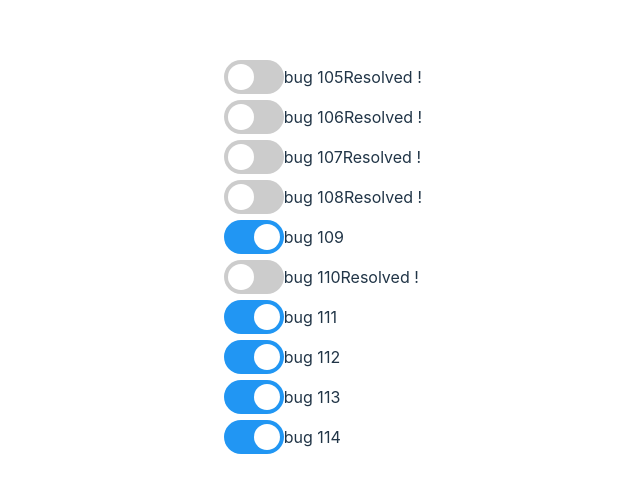
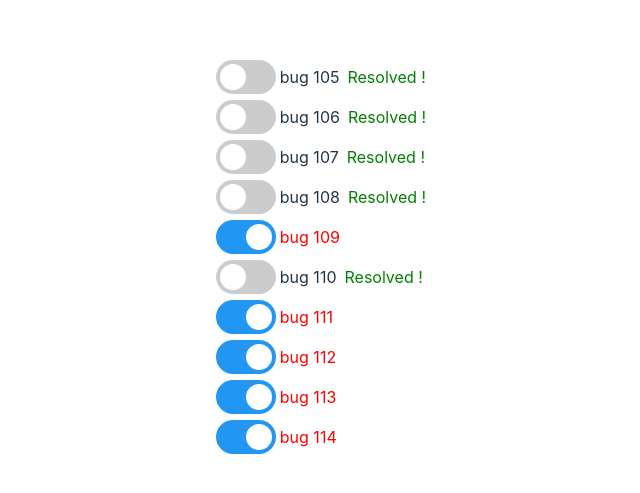
Before and after one commit to AnthonyDeplanque/troll-selectors, a React (Vite) app: page / in a window 1280 px wide. Shown: the part 143-636 px from the top of the page, without its empty margins (317-957 px from the left). Built offline with nearby package versions, Linux system fonts and the light colour scheme.

Commit message:
prettier css

```diff
--- a/src/assets/switch.css
+++ b/src/assets/switch.css
@@ -3,6 +3,10 @@
   display: flex;
   flex-direction: row;
   align-items: center;
+}
+
+.switch-box>span {
+  padding: 4px;
 }
 
 .switch {
@@ -64,3 +68,11 @@ input:checked+.slider:before {
 .slider.round:before {
   border-radius: 50%;
 }
+
+.ok {
+  color: green;
+}
+
+.ko {
+  color: red
+}
--- a/src/components/Selector.tsx
+++ b/src/components/Selector.tsx
@@ -19,8 +19,8 @@ const Selector = (props: SelectorProps) => {
       <input type="checkbox" checked={toggle} onChange={setToggle} />
       <span className="slider round"></span>
     </label>
-    <span>{label}</span>
-    {!toggle ? <span>Resolved !</span> : ""}
+    <span className={toggle ? "ko" : ""}>{label}</span>
+    {!toggle ? <span className="ok">Resolved !</span> : ""}
   </div>
 }
 
```
